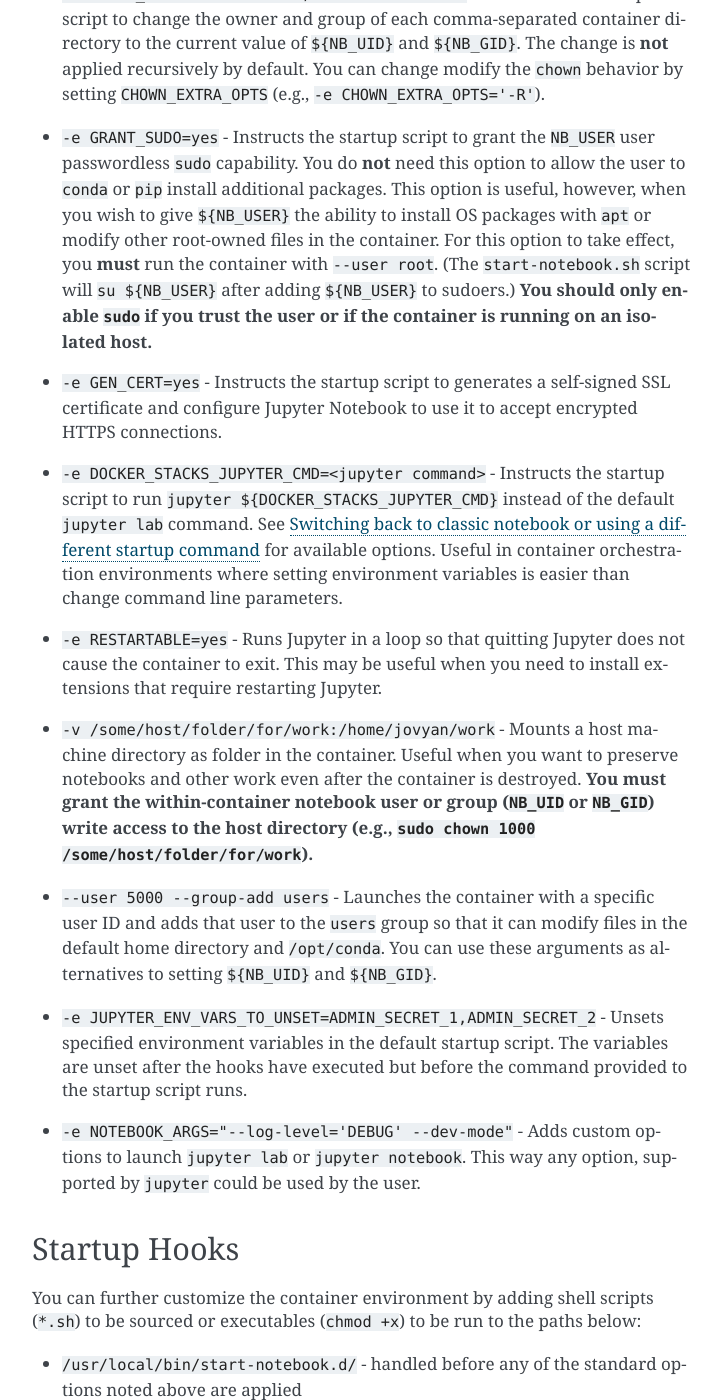
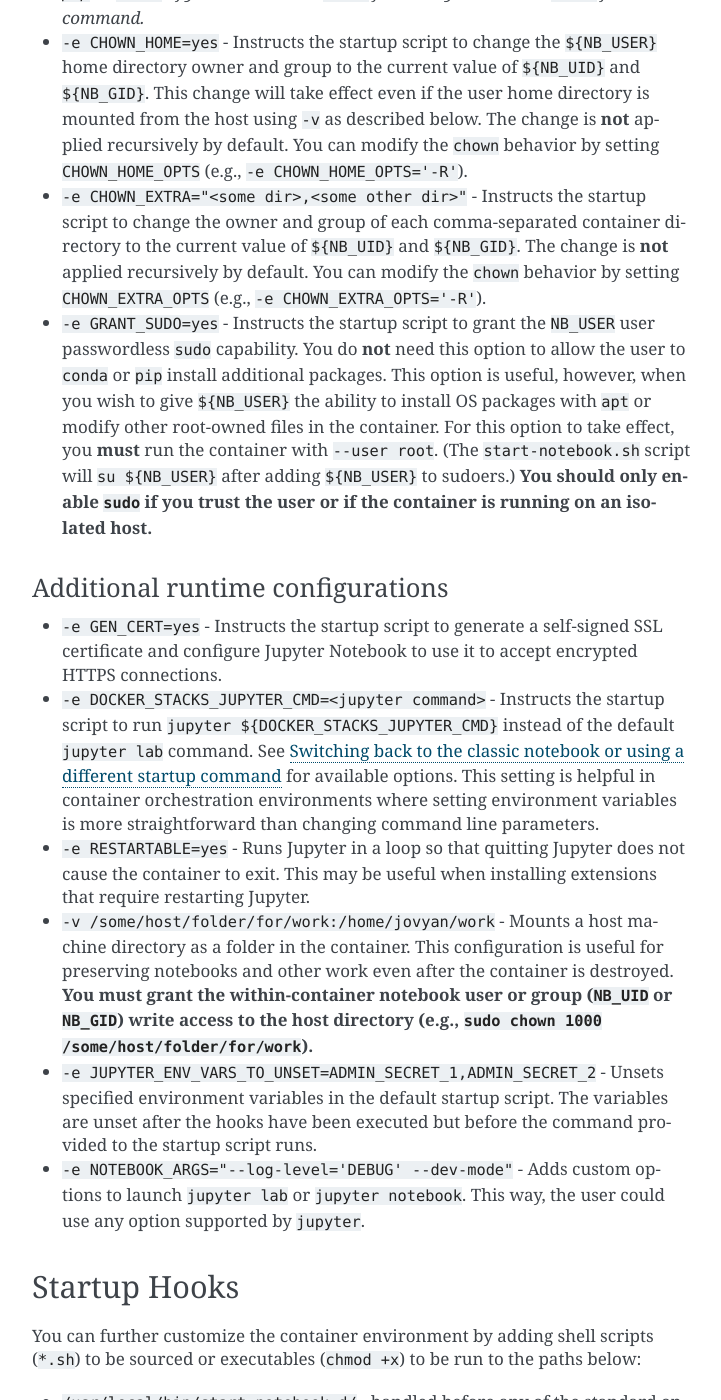
Before and after one commit to jupyter/docker-stacks, a Sphinx documentation site: the page built from docs/using/common.md, in a window 1280 px wide and 1400 px high, scrolled down 2241 px. Shown: the whole window, without its empty margins (388-1109 px from the left). Built offline with Sphinx 7.4.7, drawn with Linux system fonts in a browser that asks for light colours; some of the changed text lies outside the part shown.

Commit message:
📝 Structure improvements to common.md

````diff
--- a/docs/using/common.md
+++ b/docs/using/common.md
@@ -30,6 +30,8 @@
 You may instruct the `start-notebook.sh` script to customize the container environment before launching the notebook server.
 You do so by passing arguments to the `docker run` command.
 
+### User-related configurations
+
 - `-e NB_USER=<username>` - The desired username and associated home folder.
   Default value is `jovyan`.
   Setting `NB_USER` refits the `jovyan` default user and ensures that the desired user has the correct file permissions
@@ -40,7 +42,9 @@
   Example usage:
 
   ```bash
-  docker run --rm -it -p 8888:8888 -e NB_USER="my-username" -e CHOWN_HOME=yes -w "/home/${NB_USER}" --user root jupyter/base-notebook:latest
+  docker run --rm -it -p 8888:8888 \
+      -e NB_USER="my-username" -e CHOWN_HOME=yes \
+      -w "/home/${NB_USER}" --user root jupyter/base-notebook:latest
   ```
 
 - `-e NB_UID=<numeric uid>` - Instructs the startup script to switch the numeric user ID of `${NB_USER}` to the given value.
@@ -48,7 +52,8 @@
   This feature is useful when mounting host volumes with specific owner permissions.
   For this option to take effect, you must run the container with `--user root`.
   (The startup script will `su ${NB_USER}` after adjusting the user ID.)
-  You might consider using modern Docker options `--user` and `--group-add` instead.
+  Instead, you might consider using the modern Docker-native options [`--user`](https://docs.docker.com/engine/reference/run/#user) and
+  [`--group-add`](https://docs.docker.com/engine/reference/run/#additional-groups) - see the last bullet in this section for more details.
   See bullet points regarding `--user` and `--group-add`.
 
 - `-e NB_GID=<numeric gid>` - Instructs the startup script to change the primary group of `${NB_USER}` to `${NB_GID}`
@@ -57,16 +62,18 @@
   For this option to take effect, you must run the container with `--user root`.
   (The startup script will `su ${NB_USER}` after adjusting the group ID.)
   You might consider using modern Docker options `--user` and `--group-add` instead.
-  See the last bullet below for details.
+  See bullet points regarding `--user` and `--group-add`.
   The user is added to supplemental group `users` (gid 100) in order to allow write access to the home directory and `/opt/conda`.
-  If you override the user/group logic, ensure the user stays in group `users` if you want them to be able to modify files in the image.
+  If you override the user/group logic, ensure the user stays in the group `users` if you want them to be able to modify files in the image.
 
 - `-e NB_GROUP=<name>` - The name used for `${NB_GID}`, which defaults to `${NB_USER}`.
   This is only used if `${NB_GID}` is specified and completely optional: there is only cosmetic effect.
 
+## Permision-specific configurations
+
 - `-e NB_UMASK=<umask>` - Configures Jupyter to use a different `umask` value from default, i.e. `022`.
-  For example, if setting `umask` to `002`, new files will be readable and writable by group members instead of just writable by the owner.
-  Wikipedia has a good article about [`umask`](https://en.wikipedia.org/wiki/Umask).
+  For example, if setting `umask` to `002`, new files will be readable and writable by group members instead of the owner only.
+  [Check this Wikipedia article](https://en.wikipedia.org/wiki/Umask) for an in-depth description of `umask` and suitable values for multiple needs.
   While the default `umask` value should be sufficient for most use cases, you can set the `NB_UMASK` value to fit your requirements.
   _Note that `NB_UMASK` when set only applies to the Jupyter process itself -
   you cannot use it to set a `umask` for additional files created during run-hooks.
@@ -76,11 +83,11 @@
 - `-e CHOWN_HOME=yes` - Instructs the startup script to change the `${NB_USER}` home directory owner and group to the current value of `${NB_UID}` and `${NB_GID}`.
   This change will take effect even if the user home directory is mounted from the host using `-v` as described below.
   The change is **not** applied recursively by default.
-  You can change modify the `chown` behavior by setting `CHOWN_HOME_OPTS` (e.g., `-e CHOWN_HOME_OPTS='-R'`).
+  You can modify the `chown` behavior by setting `CHOWN_HOME_OPTS` (e.g., `-e CHOWN_HOME_OPTS='-R'`).
 
 - `-e CHOWN_EXTRA="<some dir>,<some other dir>"` - Instructs the startup script to change the owner and group of each comma-separated container directory to the current value of `${NB_UID}` and `${NB_GID}`.
   The change is **not** applied recursively by default.
-  You can change modify the `chown` behavior by setting `CHOWN_EXTRA_OPTS` (e.g., `-e CHOWN_EXTRA_OPTS='-R'`).
+  You can modify the `chown` behavior by setting `CHOWN_EXTRA_OPTS` (e.g., `-e CHOWN_EXTRA_OPTS='-R'`).
 
 - `-e GRANT_SUDO=yes` - Instructs the startup script to grant the `NB_USER` user passwordless `sudo` capability.
   You do **not** need this option to allow the user to `conda` or `pip` install additional packages.
@@ -89,26 +96,20 @@
   (The `start-notebook.sh` script will `su ${NB_USER}` after adding `${NB_USER}` to sudoers.)
   **You should only enable `sudo` if you trust the user or if the container is running on an isolated host.**
 
-- `-e GEN_CERT=yes` - Instructs the startup script to generates a self-signed SSL certificate and configure Jupyter Notebook to use it to accept encrypted HTTPS connections.
+### Additional runtime configurations
 
+- `-e GEN_CERT=yes` - Instructs the startup script to generate a self-signed SSL certificate and configure Jupyter Notebook to use it to accept encrypted HTTPS connections.
 - `-e DOCKER_STACKS_JUPYTER_CMD=<jupyter command>` - Instructs the startup script to run `jupyter ${DOCKER_STACKS_JUPYTER_CMD}` instead of the default `jupyter lab` command.
-  See [Switching back to classic notebook or using a different startup command][switch_back] for available options.
-  Useful in container orchestration environments where setting environment variables is easier than change command line parameters.
-
+  See [Switching back to the classic notebook or using a different startup command][switch_back] for available options.
+  This setting is helpful in container orchestration environments where setting environment variables is more straightforward than changing command line parameters.
 - `-e RESTARTABLE=yes` - Runs Jupyter in a loop so that quitting Jupyter does not cause the container to exit.
-  This may be useful when you need to install extensions that require restarting Jupyter.
-
-- `-v /some/host/folder/for/work:/home/jovyan/work` - Mounts a host machine directory as folder in the container.
-  Useful when you want to preserve notebooks and other work even after the container is destroyed.
+  This may be useful when installing extensions that require restarting Jupyter.
+- `-v /some/host/folder/for/work:/home/jovyan/work` - Mounts a host machine directory as a folder in the container.
+  This configuration is useful for preserving notebooks and other work even after the container is destroyed.
   **You must grant the within-container notebook user or group (`NB_UID` or `NB_GID`) write access to the host directory (e.g., `sudo chown 1000 /some/host/folder/for/work`).**
-
-- `--user 5000 --group-add users` - Launches the container with a specific user ID and adds that user to the `users` group so that it can modify files in the default home directory and `/opt/conda`.
-  You can use these arguments as alternatives to setting `${NB_UID}` and `${NB_GID}`.
-
 - `-e JUPYTER_ENV_VARS_TO_UNSET=ADMIN_SECRET_1,ADMIN_SECRET_2` - Unsets specified environment variables in the default startup script.
-  The variables are unset after the hooks have executed but before the command provided to the startup script runs.
-
-- `-e NOTEBOOK_ARGS="--log-level='DEBUG' --dev-mode"` - Adds custom options to launch `jupyter lab` or `jupyter notebook`. This way any option, supported by `jupyter` could be used by the user.
+  The variables are unset after the hooks have been executed but before the command provided to the startup script runs.
+- `-e NOTEBOOK_ARGS="--log-level='DEBUG' --dev-mode"` - Adds custom options to launch `jupyter lab` or `jupyter notebook`. This way, the user could use any option supported by `jupyter`.
 
 ## Startup Hooks
 
````
Also changed, not shown: other parts of docs/using/common.md (+1 -1 lines).
